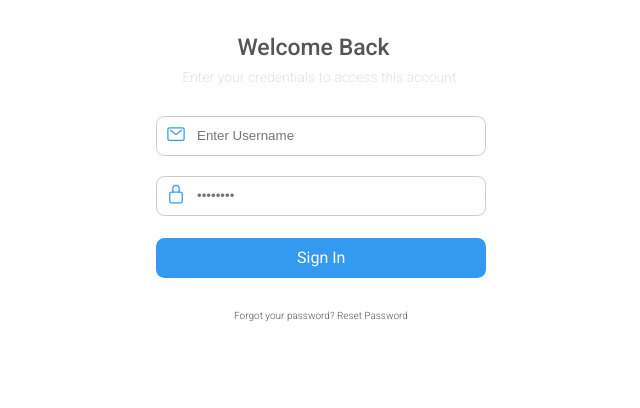
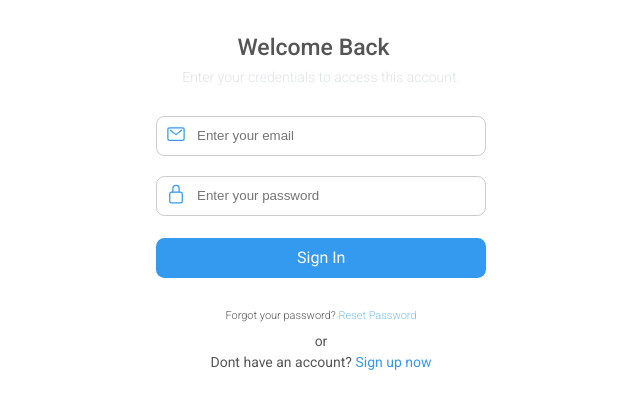
Before and after one commit to oluwasemilorebadejo/auth-system, a plain HTML site: page public/index.html in a window 1280 px wide. Shown: the part 150-558 px from the top of the page, without its empty margins (319-959 px from the left). Drawn offline with nearby package versions, Linux system fonts and the light colour scheme; some packages are replaced by stand-ins of ours; a script that the page names is missing.

Commit message:
login form now ready

```diff
--- a/public/css/style.css
+++ b/public/css/style.css
@@ -136,4 +136,28 @@ footer {
 
 .forgot-password {
   text-align: center;
+  font-size: 1.1rem;
+  margin-bottom: 1.2rem;
 }
+
+.link:link {
+  text-decoration: none;
+}
+
+.link:hover,
+.link:active {
+  border-bottom: 1px solid #dee2e6;
+}
+
+.or {
+  text-align: center;
+  font-weight: 400;
+  font-size: 1.4rem;
+}
+
+.sign-up {
+  margin-top: 0.6rem;
+  text-align: center;
+  font-weight: 400;
+  font-size: 1.4rem;
+}
--- a/public/index.html
+++ b/public/index.html
@@ -44,6 +44,7 @@
     </header>
 
     <main>
+      <div></div>
       <h2 class="heading--2">Welcome Back</h2>
       <p class="cred-message">Enter your credentials to access this account.</p>
       <div class="form--container">
@@ -58,7 +59,7 @@
               class="form--input"
               type="text"
               id="username"
-              placeholder="Enter Username"
+              placeholder="Enter your email"
               name="username"
               required
             />
@@ -74,7 +75,7 @@
               type="password"
               id="password"
               name="password"
-              placeholder="••••••••"
+              placeholder="Enter your password"
               minlength="8"
               required
             />
@@ -86,7 +87,19 @@
         </form>
       </div>
 
-      <p class="forgot-password">Forgot your password? Reset Password</p>
+      <p class="forgot-password">
+        Forgot your password?
+        <a href="#" class="link">
+          <span style="color: #74c0fc">Reset Password</span>
+        </a>
+      </p>
+      <p class="or">or</p>
+      <p class="sign-up">
+        Dont have an account?
+        <a href="#" class="link">
+          <span style="color: #339af0">Sign up now</span>
+        </a>
+      </p>
     </main>
     <footer></footer>
   </body>
```
